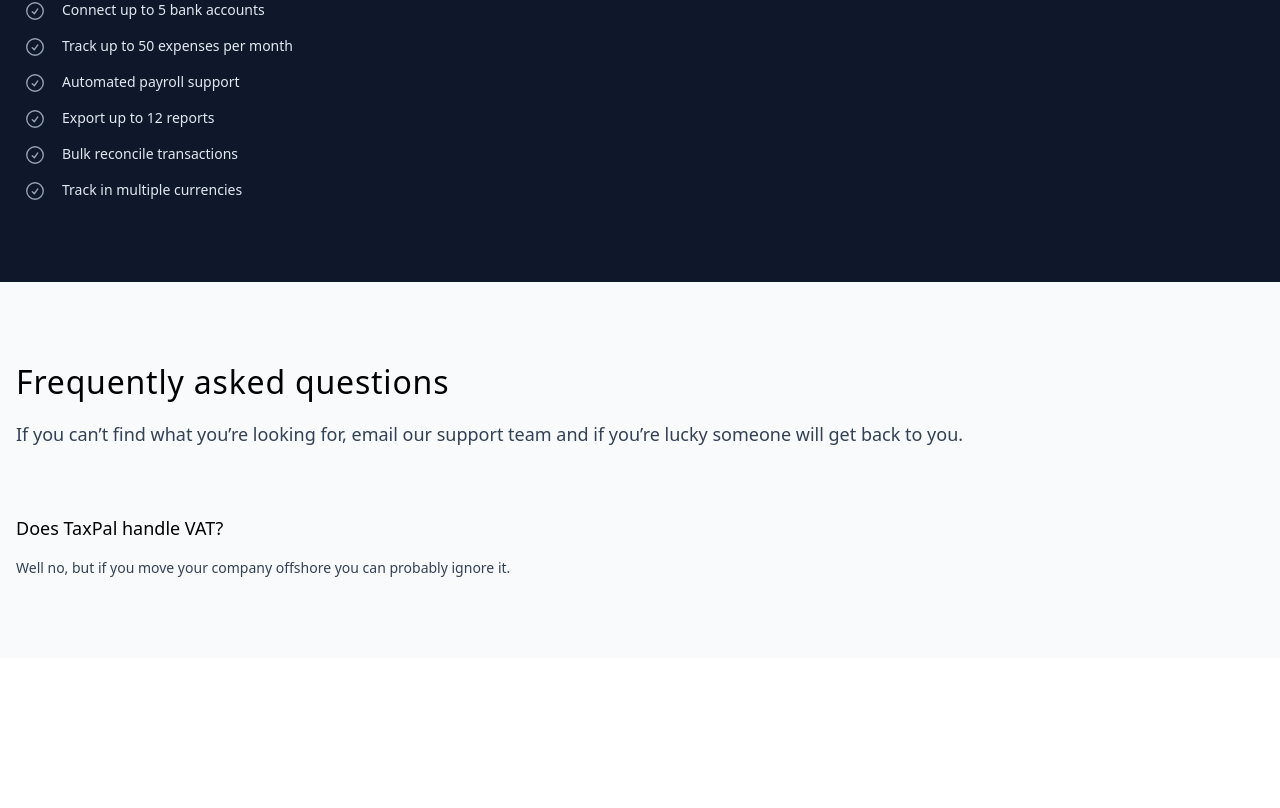
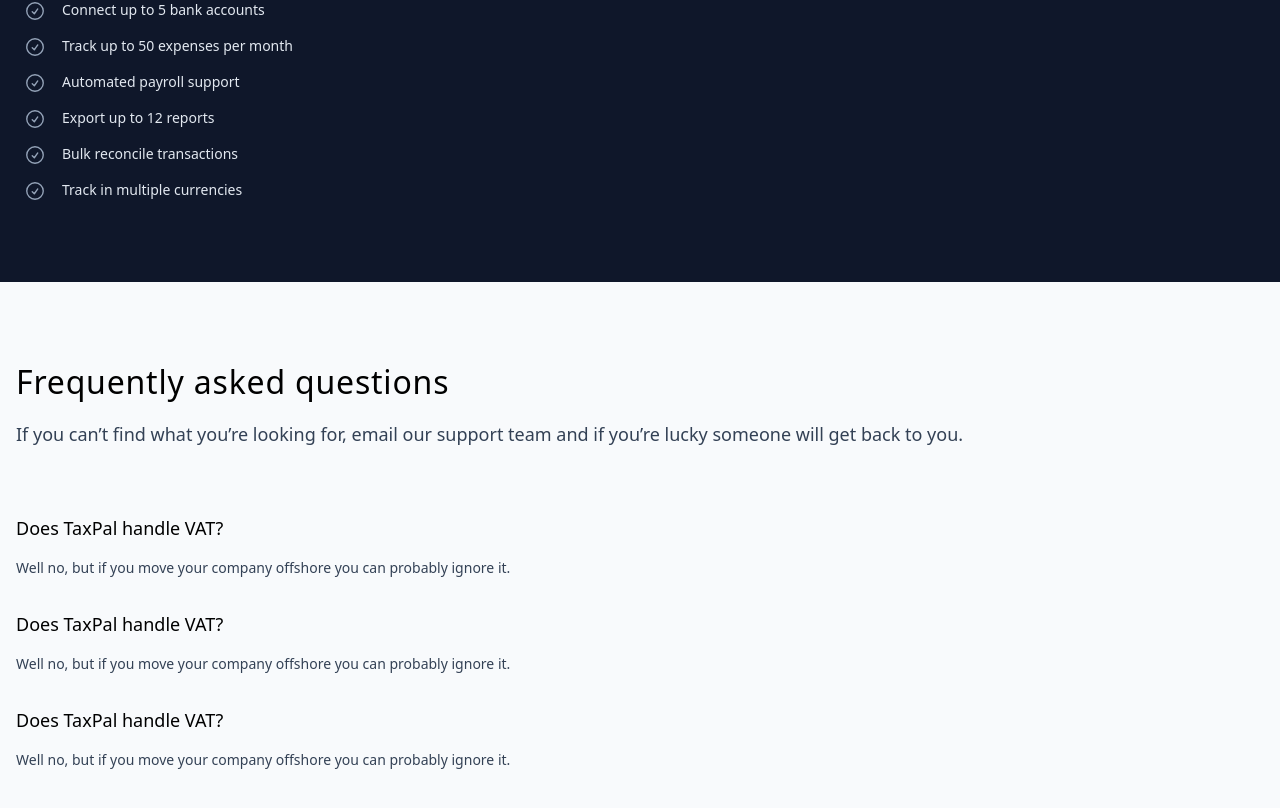
Before and after one commit to amine-omari/Taxpal-clone, a Next.js app: page / in a window 1280 px wide. Shown: the part 8842-9650 px from the top of the page. Before the commit the page ends 9500 px from the top, so only its background shows below. Built offline with nearby package versions, Linux system fonts and the light colour scheme.

Commit message:
feat: add style in QuestionsContainer component

```diff
--- a/components/QuestionsContainer.jsx
+++ b/components/QuestionsContainer.jsx
@@ -3,7 +3,9 @@ import QA from "./QA";
 
 const QuestionsContainer = () => {
   return (
-    <ul>
+    <ul className="space-y-8">
+      <QA />
+      <QA />
       <QA />
     </ul>
   );
```
